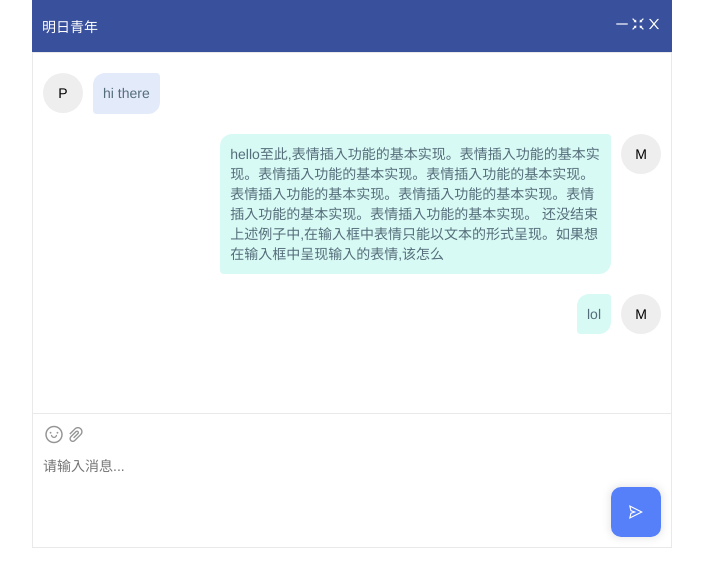
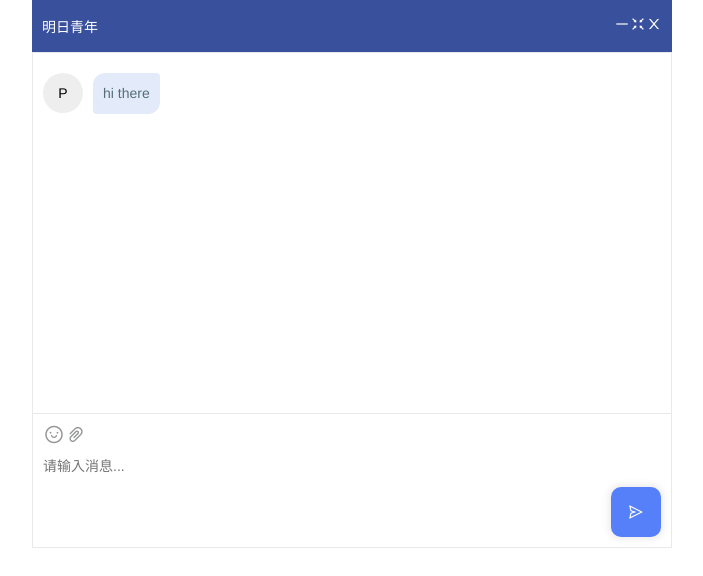
Before and after one commit to unclepan/uncle-vue-chat, a Vue app: page / in a window 1280 px wide. Shown: the top 576 px of the page, without its empty margins (288-991 px from the left). Built offline with nearby package versions, Linux system fonts and the light colour scheme.

Commit message:
fix:调整mock数据

```diff
--- a/src/vue-chat.vue
+++ b/src/vue-chat.vue
@@ -28,22 +28,6 @@ export default {
         author: 'Person',
         contents: 'hi there',
         date: '16:30',
-        type: 'message',
-      },
-      {
-        key: 1,
-        id: 1,
-        author: 'Me',
-        contents: 'hello至此,表情插入功能的基本实现。表情插入功能的基本实现。表情插入功能的基本实现。表情插入功能的基本实现。表情插入功能的基本实现。表情插入功能的基本实现。表情插入功能的基本实现。表情插入功能的基本实现。 还没结束 上述例子中,在输入框中表情只能以文本的形式呈现。如果想在输入框中呈现输入的表情,该怎么',
-        date: '16:30',
-        type: 'message',
-      },
-      {
-        key: 2,
-        id: 1,
-        author: 'Me',
-        contents: 'lol',
-        date: '16:31',
         type: 'message',
       }],
       authorId: 1,
```
